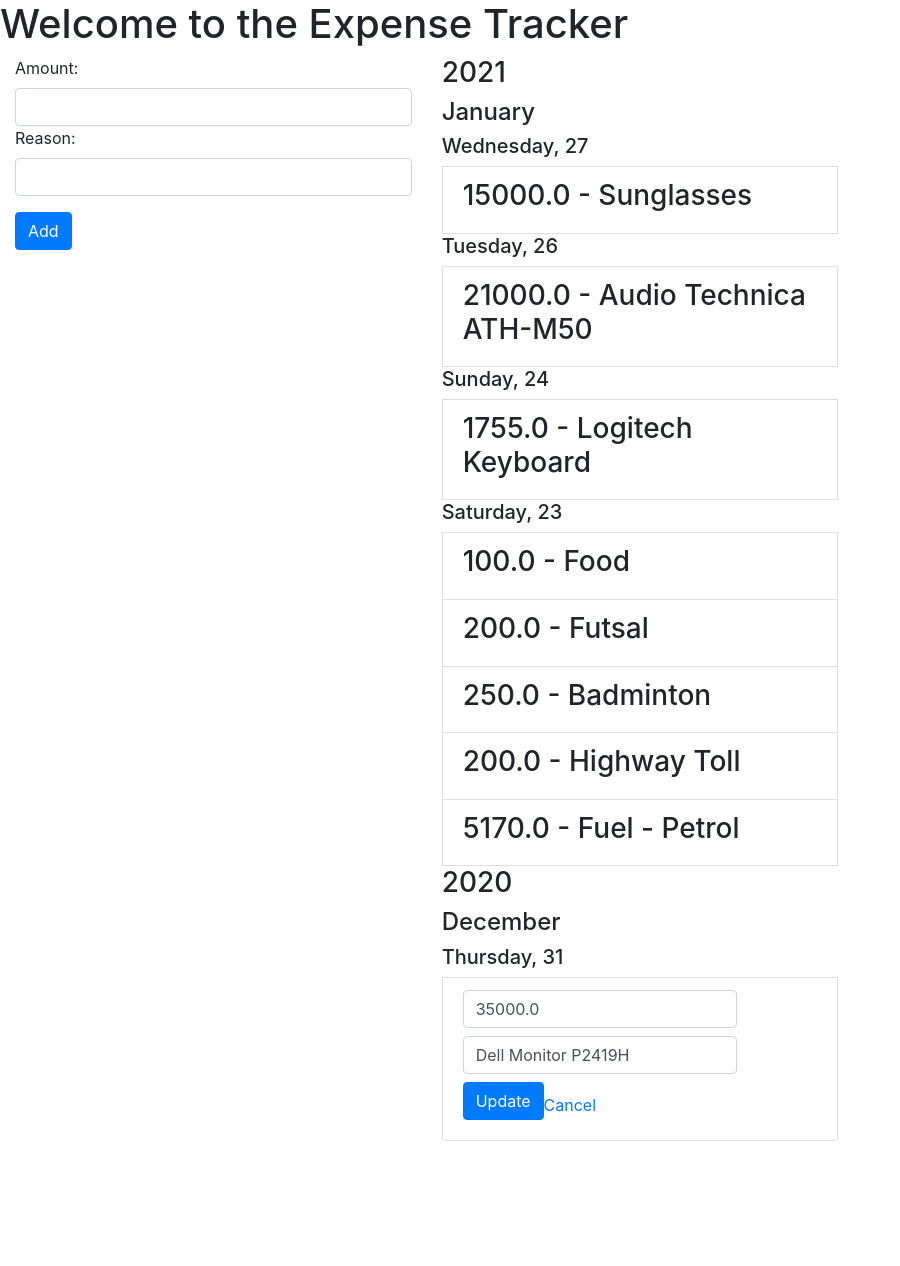
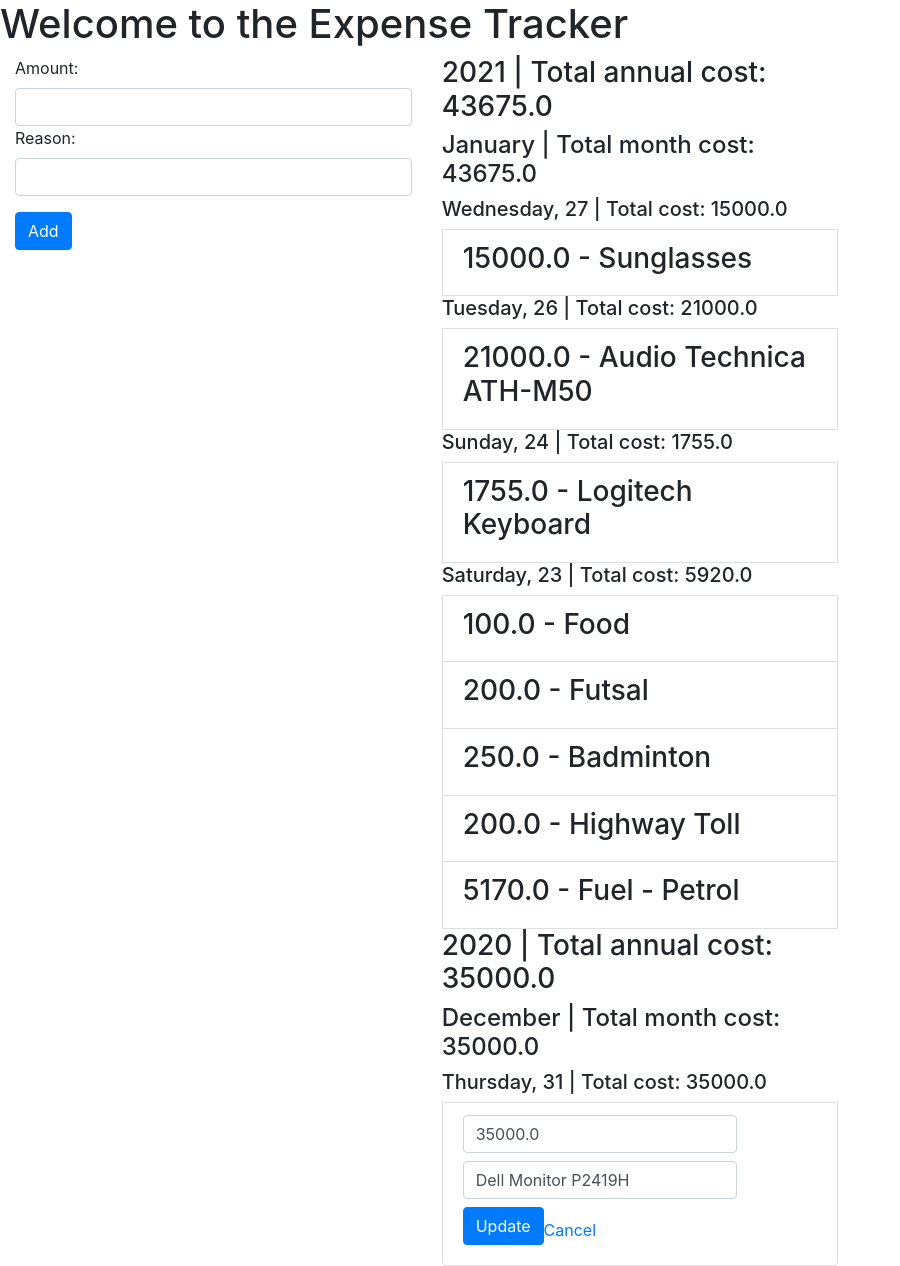
Before and after one commit to thilanse/expense-tracker, a Django app: page /expense/2/update/ in a window 1280 px wide. Shown: the whole page, without its empty margins (0-900 px from the left). Before the commit the page ends 1141 px from the top, so only its background shows below. Run offline with Django 3.2, Linux system fonts and the light colour scheme; data comes from the database, SQL or seed files in the repository; some libraries are stand-ins or nearby versions.

Commit message:
Added total cost for year, month and day

```diff
--- a/expense_tracker/tracker/templates/tracker/home.html
+++ b/expense_tracker/tracker/templates/tracker/home.html
@@ -21,12 +21,12 @@
       <div class="col">
         <ul class="list-group">
           {% for annual_expense in expenses %}
-            <h3>{{ annual_expense.year }}</h3>
+            <h3>{{ annual_expense.year }} | Total annual cost: {{ annual_expense.total_annual_cost }}</h3>
 
             {% for annual_expense in annual_expense.annual_expenses %}
-              <h4>{{ annual_expense.month_name }}</h4>
+              <h4>{{ annual_expense.month_name }} | Total month cost: {{ annual_expense.total_monthly_cost }}</h4>
               {% for monthly_expense in annual_expense.monthly_expenses %}
-                <h5>{{ monthly_expense.week_day_name }}, {{ monthly_expense.day }}</h5>
+                <h5>{{ monthly_expense.week_day_name }}, {{ monthly_expense.day }} | Total cost: {{ monthly_expense.total_daily_cost }}</h5>
                 {% for expense in monthly_expense.daily_expenses %}
 
                   <li class="list-group-item">
--- a/expense_tracker/tracker/views.py
+++ b/expense_tracker/tracker/views.py
@@ -77,10 +77,12 @@ def get_expenses(expenses):
     for monthly_expense_group in expenses_grouped_by_month:
       monthly_expenses = monthly_expense_group['monthly_expenses']
 
-      expenses_grouped_by_day = [{'day': key, 'week_day_name': get_weekday(annual_expense_group, monthly_expense_group, key), 'daily_expenses': list(group)} for key, group in itertools.groupby(monthly_expenses, lambda x: x.date_of_expenditure.day)]
+      expenses_grouped_by_day = [get_daily_expense(key, list(group), annual_expense_group, monthly_expense_group) for key, group in itertools.groupby(monthly_expenses, lambda x: x.date_of_expenditure.day)]
       monthly_expense_group['monthly_expenses'] = expenses_grouped_by_day
+      monthly_expense_group['total_monthly_cost'] = sum(daily_expense['total_daily_cost'] for daily_expense in expenses_grouped_by_day)
 
     annual_expense_group['annual_expenses'] = expenses_grouped_by_month
+    annual_expense_group['total_annual_cost'] = sum(monthly_expense['total_monthly_cost'] for monthly_expense in expenses_grouped_by_month)
 
 
   return expenses_grouped_by_year
@@ -90,3 +92,17 @@ def get_weekday(annual_expense_group, monthly_expense_group, day):
   weekdays = ['Monday', 'Tuesday', 'Wednesday', 'Thursday', 'Friday', 'Saturday', 'Sunday']
   weekday_idx = calendar.weekday(annual_expense_group['year'], monthly_expense_group['month'], day)
   return weekdays[weekday_idx]
+
+
+def get_total_cost(expenses):
+  return sum(expense.amount for expense in expenses)
+
+def get_daily_expense(day, expenses, annual_expense_group, monthly_expense_group):
+  daily_expense_object = {
+    'day': day,
+    'week_day_name': get_weekday(annual_expense_group, monthly_expense_group, day),
+    'total_daily_cost': get_total_cost(expenses),
+    'daily_expenses': expenses
+  }
+
+  return daily_expense_object
```
